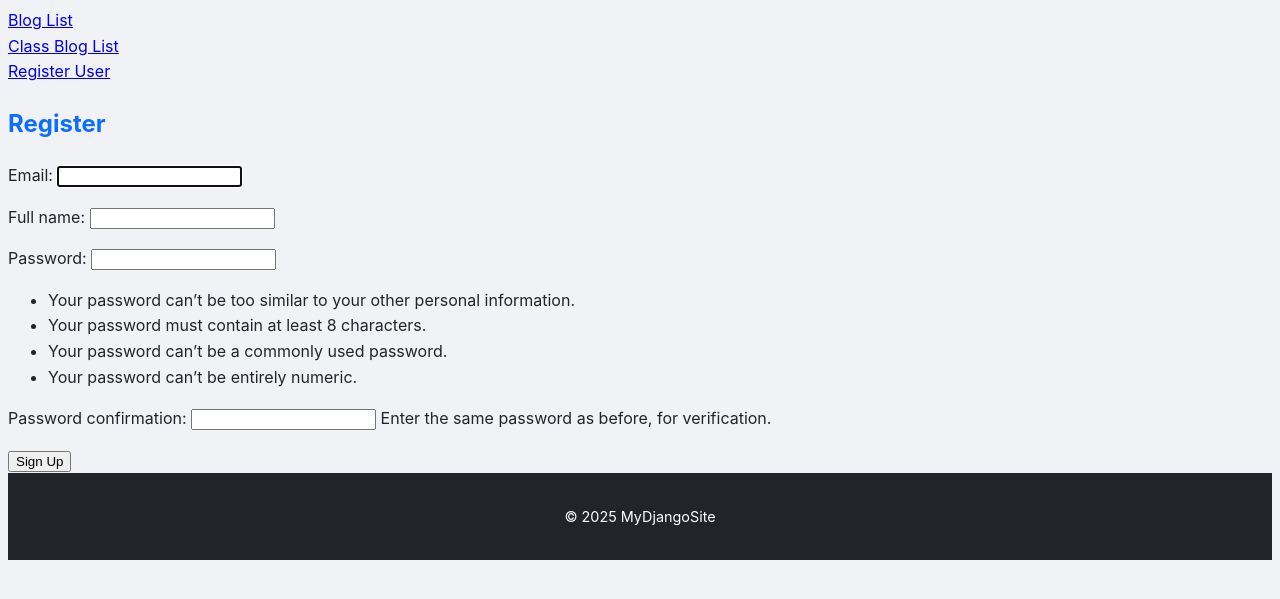
After one commit to BTU-Women-in-AI-Python-course-2025/python_lecture_15, a Django app: page /user/register/ in a window 1280 px wide. The commit adds this page. Shown: the top 599 px of the page. Run offline with Django 5.2, Linux system fonts and the light colour scheme.

Commit message:
Create UserRegisterView

```diff
--- a/Lecture code 2/blog_post/blog_post/urls.py
+++ b/Lecture code 2/blog_post/blog_post/urls.py
@@ -22,6 +22,7 @@ from django.urls import path, include
 urlpatterns = [
     path('admin/', admin.site.urls),
     path('blog/', include('blog.urls')),
+    path('user/', include('user.urls'))
 ]
 
 if settings.DEBUG:
--- a/Lecture code 2/blog_post/templates/base.html
+++ b/Lecture code 2/blog_post/templates/base.html
@@ -21,6 +21,9 @@
       </nav>
       <nav class="space-x-4">
         <a href="{% url 'class_blog_list' %}" class="hover:underline">Class Blog List</a>
+      </nav>
+      <nav class="space-x-4">
+        <a href="{% url 'register' %}" class="hover:underline">Register User</a>
       </nav>
     </div>
   </header>
--- /dev/null
+++ b/Lecture code 2/blog_post/user/forms.py
@@ -0,0 +1,7 @@
+from django.contrib.auth.forms import UserCreationForm
+from user.models import CustomUser
+
+class UserRegistrationForm(UserCreationForm):
+    class Meta:
+        model = CustomUser
+        fields = ('email', 'full_name', 'password1', 'password2')
--- /dev/null
+++ b/Lecture code 2/blog_post/user/templates/register.html
@@ -0,0 +1,15 @@
+{% extends "base.html" %}
+{% block title %}Register User{% endblock %}
+
+{% block content %}
+    <h2>Register</h2>
+
+    <form method="post">
+      {% csrf_token %}
+      {{ form.as_p }}
+      <button type="submit">Sign Up</button>
+    </form>
+
+{#    <p>Already have an account? <a href="{% url 'login' %}">Login here</a>.</p>#}
+
+{% endblock %}
--- /dev/null
+++ b/Lecture code 2/blog_post/user/urls.py
@@ -0,0 +1,6 @@
+from django.urls import path
+from user.views import UserRegisterView
+
+urlpatterns = [
+    path('register/', UserRegisterView.as_view(), name='register'),
+]
--- a/Lecture code 2/blog_post/user/views.py
+++ b/Lecture code 2/blog_post/user/views.py
@@ -1,3 +1,10 @@
-from django.shortcuts import render
+from django.urls import reverse_lazy
+from django.views.generic.edit import CreateView
+from user.forms import UserRegistrationForm
+from user.models import CustomUser
 
-# Create your views here.
+class UserRegisterView(CreateView):
+    model = CustomUser
+    form_class = UserRegistrationForm
+    template_name = 'register.html'
+    success_url = reverse_lazy('class_blog_list')
```
